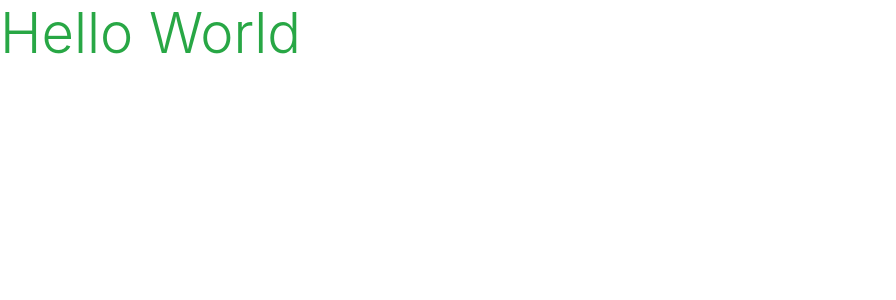
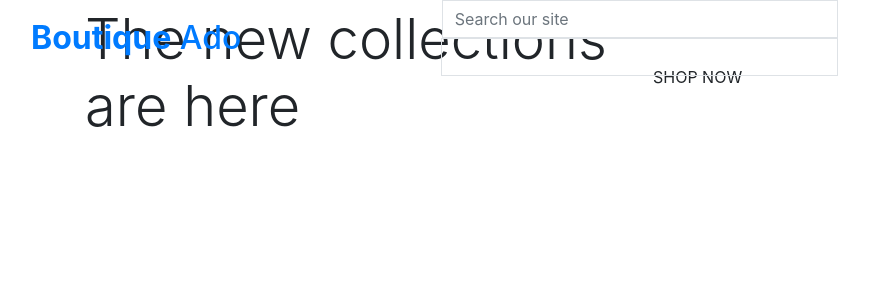
Before and after one commit to MajPaji/boutique_ado_v1, a Django app: page / in a window 1280 px wide. Shown: the top 300 px of the page, without its empty margins (0-896 px from the left). Run offline with Django 3.2, Linux system fonts and the light colour scheme; some libraries are stand-ins or nearby versions.

Commit message:
added home page main content and the header elements

```diff
--- a/home/templates/home/index.html
+++ b/home/templates/home/index.html
@@ -2,6 +2,29 @@
 {% load static %}
 
 
+{% block page_header %}
+    <div class="container header-container">
+        <div class="row">
+            <div class="col">
+
+            </div>
+        </div>
+    </div>
+{% endblock %}
+
 {% block content %}
-    <h1 class="display-4 text-success">Hello World</h1>
+    <div class="container h-100">
+        <div class="row h-100">
+            <div class="col-7 col-md-6 my-auto">
+                <h1 class="display-4 logo-font text-black">The new collections are here</h1>
+
+            </div>
+            <div class="my-5">
+                <a href="" class="shop-now-button btn btn-large rounded-0 text-uppercase py-3">
+                    Shop now
+                </a>
+            </div>
+        </div>
+    </div>
+
 {% endblock %}
--- a/templates/base.html
+++ b/templates/base.html
@@ -32,7 +32,33 @@
     <title>Botique Ado{% block extra_title %}{% endblock %}</title>
   </head>
   <body>
-      <header class="container-fluid fixed-top"></header>
+      <header class="container-fluid fixed-top">
+          <div class="row">
+              <div class="col-12 col-lg-4 my-auto py-1 py-lg-0 text-center text-lg-left">
+                  <a href="{% url 'home' %}" class="nav-link main-logo-link">
+                      <h2 class="logo-font text-black my-0"><strong>Boutique</strong> Ado</h2>
+                  </a>
+              </div>
+              <div class="col-12 col-lg-4 my-auto py-1 py-lg-0">
+                  <form method="GET" action="">
+                      <input type="text" name="q" placeholder="Search our site" class="form-control border border-black rounded-0">
+                      <div class="input-group-append">
+                        <button class="form-control btn btn-black border border-black rounded-0" type="submit">
+                            <span class="icon">
+                                <i class="fas fa search "></i>
+                            </span>
+                        </button>
+                      </div>
+                  </form>
+              </div>
+              <div class="col-12 col-lg-4 my-auto py-1 py-lg-0">
+                  <ul class="list-inline list-unstyled text-center text-lg-right my-0">
+                      <li class="list-inline-item dropdown"></li>
+                      <li class="list-inline-item"></li>
+                  </ul>
+              </div>
+          </div>
+      </header>
 
 
       {% if messages %}
```
